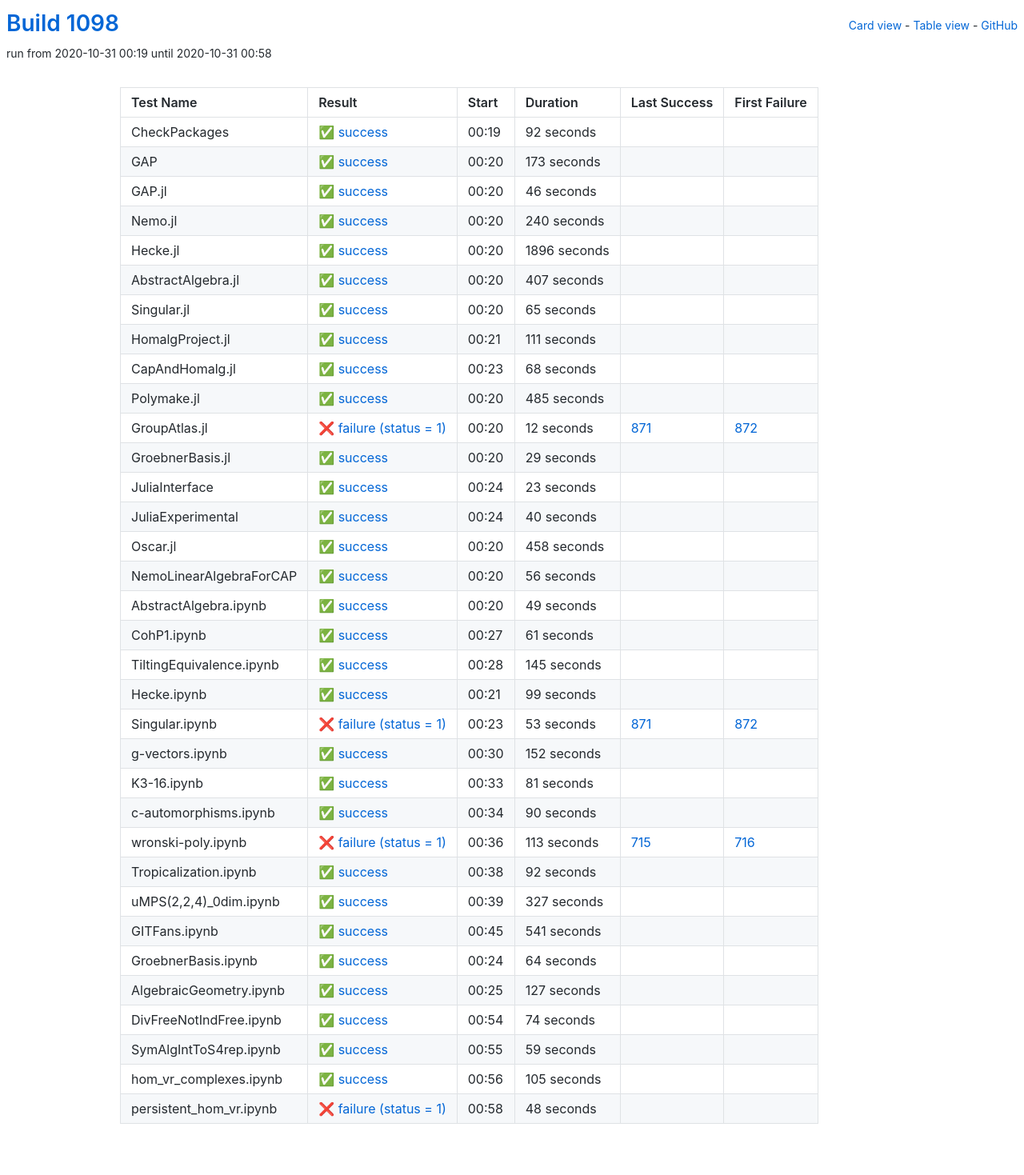
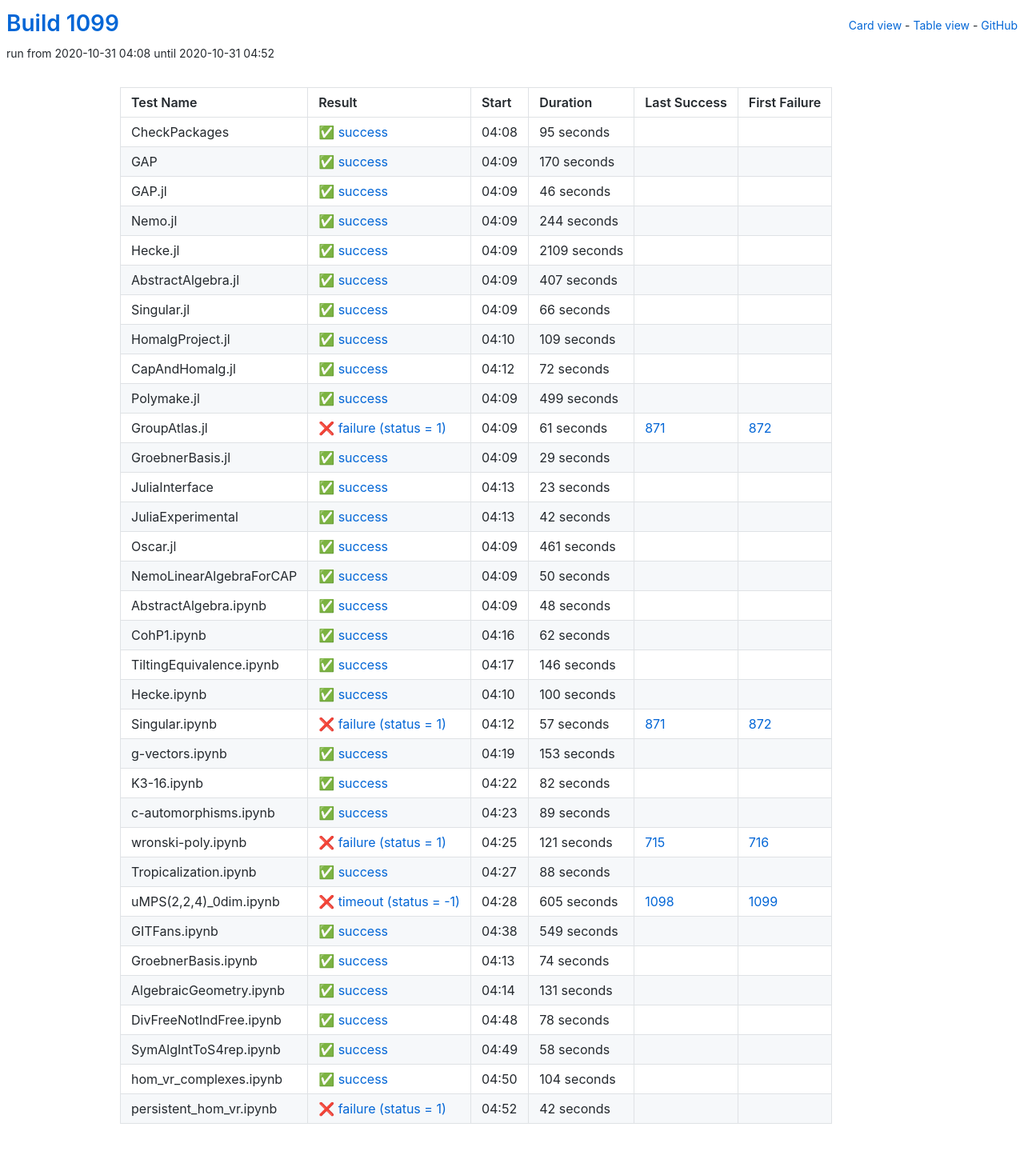
Before and after one commit to oscar-system/oscar-ci-status-stable, a Jekyll site: the page built from table.html, in a window 1280 px wide. Shown: the whole page at 80% size. Built offline with Jekyll 4.4.1, drawn with Linux system fonts in a browser that asks for light colours.

Commit message:
Build #1099

```diff
--- a/_data/ci.yml
+++ b/_data/ci.yml
@@ -1,6 +1,6 @@
 ---
-build: 1098
-build_url: https://oscarci.mathematik.uni-kl.de/job/oscar-stable/1098/
+build: 1099
+build_url: https://oscarci.mathematik.uni-kl.de/job/oscar-stable/1099/
 job: oscar-stable
 organization: oscar-system
 repo: oscar-ci-status-stable
@@ -8,32 +8,32 @@ repourl: https://github.com/oscar-system/oscar-ci-status-stable
 tests:
 - name: CheckPackages
   id: checkpackages
-  log: https://oscarci.mathematik.uni-kl.de/job/oscar-stable/1098/artifact/logs/build-1098/CheckPackages.log
-  start: 2020-10-31 00:19
+  log: https://oscarci.mathematik.uni-kl.de/job/oscar-stable/1099/artifact/logs/build-1099/CheckPackages.log
+  start: 2020-10-31 04:08
   success: true
   exitcode: 0
   status: success
-  duration: 92
+  duration: 95
   last_success: false
   last_success_url:
   first_failure: false
   first_failure_url:
 - name: GAP
   id: gap
-  log: https://oscarci.mathematik.uni-kl.de/job/oscar-stable/1098/artifact/logs/build-1098/GAP.log
-  start: 2020-10-31 00:20
+  log: https://oscarci.mathematik.uni-kl.de/job/oscar-stable/1099/artifact/logs/build-1099/GAP.log
+  start: 2020-10-31 04:09
   success: true
   exitcode: 0
   status: success
-  duration: 173
+  duration: 170
   last_success: false
   last_success_url:
   first_failure: false
   first_failure_url:
 - name: GAP.jl
   id: gap-jl
-  log: https://oscarci.mathematik.uni-kl.de/job/oscar-stable/1098/artifact/logs/build-1098/GAP.jl.log
-  start: 2020-10-31 00:20
+  log: https://oscarci.mathematik.uni-kl.de/job/oscar-stable/1099/artifact/logs/build-1099/GAP.jl.log
+  start: 2020-10-31 04:09
   success: true
   exitcode: 0
   status: success
@@ -44,32 +44,32 @@ tests:
   first_failure_url:
 - name: Nemo.jl
   id: nemo-jl
-  log: https://oscarci.mathematik.uni-kl.de/job/oscar-stable/1098/artifact/logs/build-1098/Nemo.jl.log
-  start: 2020-10-31 00:20
+  log: https://oscarci.mathematik.uni-kl.de/job/oscar-stable/1099/artifact/logs/build-1099/Nemo.jl.log
+  start: 2020-10-31 04:09
   success: true
   exitcode: 0
   status: success
-  duration: 240
+  duration: 244
   last_success: false
   last_success_url:
   first_failure: false
   first_failure_url:
 - name: Hecke.jl
   id: hecke-jl
-  log: https://oscarci.mathematik.uni-kl.de/job/oscar-stable/1098/artifact/logs/build-1098/Hecke.jl.log
-  start: 2020-10-31 00:20
+  log: https://oscarci.mathematik.uni-kl.de/job/oscar-stable/1099/artifact/logs/build-1099/Hecke.jl.log
+  start: 2020-10-31 04:09
   success: true
   exitcode: 0
   status: success
-  duration: 1896
+  duration: 2109
   last_success: false
   last_success_url:
   first_failure: false
   first_failure_url:
 - name: AbstractAlgebra.jl
   id: abstractalgebra-jl
-  log: https://oscarci.mathematik.uni-kl.de/job/oscar-stable/1098/artifact/logs/build-1098/AbstractAlgebra.jl.log
-  start: 2020-10-31 00:20
+  log: https://oscarci.mathematik.uni-kl.de/job/oscar-stable/1099/artifact/logs/build-1099/AbstractAlgebra.jl.log
+  start: 2020-10-31 04:09
   success: true
   exitcode: 0
   status: success
@@ -80,68 +80,68 @@ tests:
   first_failure_url:
 - name: Singular.jl
   id: singular-jl
-  log: https://oscarci.mathematik.uni-kl.de/job/oscar-stable/1098/artifact/logs/build-1098/Singular.jl.log
-  start: 2020-10-31 00:20
+  log: https://oscarci.mathematik.uni-kl.de/job/oscar-stable/1099/artifact/logs/build-1099/Singular.jl.log
+  start: 2020-10-31 04:09
   success: true
   exitcode: 0
   status: success
-  duration: 65
+  duration: 66
   last_success: false
   last_success_url:
   first_failure: false
   first_failure_url:
 - name: HomalgProject.jl
   id: homalgproject-jl
-  log: https://oscarci.mathematik.uni-kl.de/job/oscar-stable/1098/artifact/logs/build-1098/HomalgProject.jl.log
-  start: 2020-10-31 00:21
+  log: https://oscarci.mathematik.uni-kl.de/job/oscar-stable/1099/artifact/logs/build-1099/HomalgProject.jl.log
+  start: 2020-10-31 04:10
   success: true
   exitcode: 0
   status: success
-  duration: 111
+  duration: 109
   last_success: false
   last_success_url:
   first_failure: false
   first_failure_url:
 - name: CapAndHomalg.jl
   id: capandhomalg-jl
-  log: https://oscarci.mathematik.uni-kl.de/job/oscar-stable/1098/artifact/logs/build-1098/CapAndHomalg.jl.log
-  start: 2020-10-31 00:23
+  log: https://oscarci.mathematik.uni-kl.de/job/oscar-stable/1099/artifact/logs/build-1099/CapAndHomalg.jl.log
+  start: 2020-10-31 04:12
   success: true
   exitcode: 0
   status: success
-  duration: 68
+  duration: 72
   last_success: false
   last_success_url:
   first_failure: false
   first_failure_url:
 - name: Polymake.jl
   id: polymake-jl
-  log: https://oscarci.mathematik.uni-kl.de/job/oscar-stable/1098/artifact/logs/build-1098/Polymake.jl.log
-  start: 2020-10-31 00:20
+  log: https://oscarci.mathematik.uni-kl.de/job/oscar-stable/1099/artifact/logs/build-1099/Polymake.jl.log
+  start: 2020-10-31 04:09
   success: true
   exitcode: 0
   status: success
-  duration: 485
+  duration: 499
   last_success: false
   last_success_url:
   first_failure: false
   first_failure_url:
 - name: GroupAtlas.jl
   id: groupatlas-jl
-  log: https://oscarci.mathematik.uni-kl.de/job/oscar-stable/1098/artifact/logs/build-1098/GroupAtlas.jl.log
-  start: 2020-10-31 00:20
+  log: https://oscarci.mathematik.uni-kl.de/job/oscar-stable/1099/artifact/logs/build-1099/GroupAtlas.jl.log
+  start: 2020-10-31 04:09
   success: false
   exitcode: 1
   status: failure
-  duration: 12
+  duration: 61
   last_success: 871
   last_success_url: https://oscarci.mathematik.uni-kl.de/job/oscar-stable/871/
   first_failure: 872
   first_failure_url: https://oscarci.mathematik.uni-kl.de/job/oscar-stable/872/
 - name: GroebnerBasis.jl
   id: groebnerbasis-jl
-  log: https://oscarci.mathematik.uni-kl.de/job/oscar-stable/1098/artifact/logs/build-1098/GroebnerBasis.jl.log
-  start: 2020-10-31 00:20
+  log: https://oscarci.mathematik.uni-kl.de/job/oscar-stable/1099/artifact/logs/build-1099/GroebnerBasis.jl.log
+  start: 2020-10-31 04:09
   success: true
   exitcode: 0
   status: success
@@ -152,8 +152,8 @@ tests:
   first_failure_url:
 - name: JuliaInterface
   id: juliainterface
-  log: https://oscarci.mathematik.uni-kl.de/job/oscar-stable/1098/artifact/logs/build-1098/JuliaInterface.log
-  start: 2020-10-31 00:24
+  log: https://oscarci.mathematik.uni-kl.de/job/oscar-stable/1099/artifact/logs/build-1099/JuliaInterface.log
+  start: 2020-10-31 04:13
   success: true
   exitcode: 0
   status: success
@@ -164,212 +164,188 @@ tests:
   first_failure_url:
 - name: JuliaExperimental
   id: juliaexperimental
-  log: https://oscarci.mathematik.uni-kl.de/job/oscar-stable/1098/artifact/logs/build-1098/JuliaExperimental.log
-  start: 2020-10-31 00:24
+  log: https://oscarci.mathematik.uni-kl.de/job/oscar-stable/1099/artifact/logs/build-1099/JuliaExperimental.log
+  start: 2020-10-31 04:13
   success: true
   exitcode: 0
   status: success
-  duration: 40
+  duration: 42
   last_success: false
   last_success_url:
   first_failure: false
   first_failure_url:
 - name: Oscar.jl
   id: oscar-jl
-  log: https://oscarci.mathematik.uni-kl.de/job/oscar-stable/1098/artifact/logs/build-1098/Oscar.jl.log
-  start: 2020-10-31 00:20
+  log: https://oscarci.mathematik.uni-kl.de/job/oscar-stable/1099/artifact/logs/build-1099/Oscar.jl.log
+  start: 2020-10-31 04:09
   success: true
   exitcode: 0
   status: success
-  duration: 458
+  duration: 461
   last_success: false
   last_success_url:
   first_failure: false
   first_failure_url:
 - name: NemoLinearAlgebraForCAP
   id: nemolinearalgebraforcap
-  log: https://oscarci.mathematik.uni-kl.de/job/oscar-stable/1098/artifact/logs/build-1098/NemoLinearAlgebraForCAP.log
-  start: 2020-10-31 00:20
+  log: https://oscarci.mathematik.uni-kl.de/job/oscar-stable/1099/artifact/logs/build-1099/NemoLinearAlgebraForCAP.log
+  start: 2020-10-31 04:09
   success: true
   exitcode: 0
   status: success
-  duration: 56
+  duration: 50
   last_success: false
   last_success_url:
   first_failure: false
   first_failure_url:
 - name: AbstractAlgebra.ipynb
   id: abstractalgebra-ipynb
-  log: https://oscarci.mathematik.uni-kl.de/job/oscar-stable/1098/artifact/logs/build-1098/AbstractAlgebra.ipynb.log
-  start: 2020-10-31 00:20
+  log: https://oscarci.mathematik.uni-kl.de/job/oscar-stable/1099/artifact/logs/build-1099/AbstractAlgebra.ipynb.log
+  start: 2020-10-31 04:09
   success: true
   exitcode: 0
   status: success
-  duration: 49
+  duration: 48
   last_success: false
   last_success_url:
   first_failure: false
   first_failure_url:
 - name: CohP1.ipynb
   id: cohp1-ipynb
-  log: https://oscarci.mathematik.uni-kl.de/job/oscar-stable/1098/artifact/logs/build-1098/CohP1.ipynb.log
-  start: 2020-10-31 00:27
+  log: https://oscarci.mathematik.uni-kl.de/job/oscar-stable/1099/artifact/logs/build-1099/CohP1.ipynb.log
+  start: 2020-10-31 04:16
   success: true
   exitcode: 0
   status: success
-  duration: 61
+  duration: 62
   last_success: false
   last_success_url:
   first_failure: false
   first_failure_url:
 - name: TiltingEquivalence.ipynb
   id: tiltingequivalence-ipynb
-  log: https://oscarci.mathematik.uni-kl.de/job/oscar-stable/1098/artifact/logs/build-1098/TiltingEquivalence.ipynb.log
-  start: 2020-10-31 00:28
+  log: https://oscarci.mathematik.uni-kl.de/job/oscar-stable/1099/artifact/logs/build-1099/TiltingEquivalence.ipynb.log
+  start: 2020-10-31 04:17
   success: true
   exitcode: 0
   status: success
-  duration: 145
+  duration: 146
   last_success: false
   last_success_url:
   first_failure: false
   first_failure_url:
 - name: Hecke.ipynb
   id: hecke-ipynb
-  log: https://oscarci.mathematik.uni-kl.de/job/oscar-stable/1098/artifact/logs/build-1098/Hecke.ipynb.log
-  start: 2020-10-31 00:21
+  log: https://oscarci.mathematik.uni-kl.de/job/oscar-stable/1099/artifact/logs/build-1099/Hecke.ipynb.log
+  start: 2020-10-31 04:10
   success: true
   exitcode: 0
   status: success
-  duration: 99
+  duration: 100
   last_success: false
   last_success_url:
   first_failure: false
   first_failure_url:
 - name: Singular.ipynb
   id: singular-ipynb
-  log: https://oscarci.mathematik.uni-kl.de/job/oscar-stable/1098/artifact/logs/build-1098/Singular.ipynb.log
-  start: 2020-10-31 00:23
+  log: https://oscarci.mathematik.uni-kl.de/job/oscar-stable/1099/artifact/logs/build-1099/Singular.ipynb.log
+  start: 2020-10-31 04:12
   success: false
   exitcode: 1
   status: failure
-  duration: 53
+  duration: 57
   last_success: 871
   last_success_url: https://oscarci.mathematik.uni-kl.de/job/oscar-stable/871/
   first_failure: 872
   first_failure_url: https://oscarci.mathematik.uni-kl.de/job/oscar-stable/872/
 - name: g-vectors.ipynb
   id: g-vectors-ipynb
-  log: https://oscarci.mathematik.uni-kl.de/job/oscar-stable/1098/artifact/logs/build-1098/g-vectors.ipynb.log
-  start: 2020-10-31 00:30
+  log: https://oscarci.mathematik.uni-kl.de/job/oscar-stable/1099/artifact/logs/build-1099/g-vectors.ipynb.log
+  start: 2020-10-31 04:19
   success: true
   exitcode: 0
   status: success
-  duration: 152
+  duration: 153
   last_success: false
   last_success_url:
   first_failure: false
   first_failure_url:
 - name: K3-16.ipynb
   id: k3-16-ipynb
-  log: https://oscarci.mathematik.uni-kl.de/job/oscar-stable/1098/artifact/logs/build-1098/K3-16.ipynb.log
-  start: 2020-10-31 00:33
+  log: https://oscarci.mathematik.uni-kl.de/job/oscar-stable/1099/artifact/logs/build-1099/K3-16.ipynb.log
+  start: 2020-10-31 04:22
   success: true
   exitcode: 0
   status: success
-  duration: 81
+  duration: 82
   last_success: false
   last_success_url:
   first_failure: false
   first_failure_url:
 - name: c-automorphisms.ipynb
   id: c-automorphisms-ipynb
-  log: https://oscarci.mathematik.uni-kl.de/job/oscar-stable/1098/artifact/logs/build-1098/c-automorphisms.ipynb.log
-  start: 2020-10-31 00:34
+  log: https://oscarci.mathematik.uni-kl.de/job/oscar-stable/1099/artifact/logs/build-1099/c-automorphisms.ipynb.log
+  start: 2020-10-31 04:23
   success: true
   exitcode: 0
   status: success
-  duration: 90
+  duration: 89
   last_success: false
   last_success_url:
   first_failure: false
   first_failure_url:
 - name: wronski-poly.ipynb
   id: wronski-poly-ipynb
-  log: https://oscarci.mathematik.uni-kl.de/job/oscar-stable/1098/artifact/logs/build-1098/wronski-poly.ipynb.log
-  start: 2020-10-31 00:36
+  log: https://oscarci.mathematik.uni-kl.de/job/oscar-stable/1099/artifact/logs/build-1099/wronski-poly.ipynb.log
+  start: 2020-10-31 04:25
   success: false
   exitcode: 1
   status: failure
-  duration: 113
+  duration: 121
   last_success: 715
   last_success_url: https://oscarci.mathematik.uni-kl.de/job/oscar-stable/715/
   first_failure: 716
   first_failure_url: https://oscarci.mathematik.uni-kl.de/job/oscar-stable/716/
 - name: Tropicalization.ipynb
   id: tropicalization-ipynb
-  log: https://oscarci.mathematik.uni-kl.de/job/oscar-stable/1098/artifact/logs/build-1098/Tropicalization.ipynb.log
-  start: 2020-10-31 00:38
+  log: https://oscarci.mathematik.uni-kl.de/job/oscar-stable/1099/artifact/logs/build-1099/Tropicalization.ipynb.log
+  start: 2020-10-31 04:27
   success: true
   exitcode: 0
   status: success
-  duration: 92
+  duration: 88
   last_success: false
   last_success_url:
   first_failure: false
   first_failure_url:
 - name: uMPS(2,2,4)_0dim.ipynb
   id: umps-2-2-4-0dim-ipynb
-  log: https://oscarci.mathematik.uni-kl.de/job/oscar-stable/1098/artifact/logs/build-1098/uMPS-2-2-4-_0dim.ipynb.log
-  start: 2020-10-31 00:39
+  log: https://oscarci.mathematik.uni-kl.de/job/oscar-stable/1099/artifact/logs/build-1099/uMPS-2-2-4-_0dim.ipynb.log
+  start: 2020-10-31 04:28
+  success: false
+  exitcode: -1
+  status: timeout
+  duration: 605
+  last_success: 1098
+  last_success_url: https://oscarci.mathematik.uni-kl.de/job/oscar-stable/1098/
+  first_failure: 1099
+  first_failure_url: https://oscarci.mathematik.uni-kl.de/job/oscar-stable/1099/
+- name: GITFans.ipynb
+  id: gitfans-ipynb
+  log: https://oscarci.mathematik.uni-kl.de/job/oscar-stable/1099/artifact/logs/build-1099/GITFans.ipynb.log
+  start: 2020-10-31 04:38
   success: true
   exitcode: 0
   status: success
-  duration: 327
-  last_success: false
-  last_success_url:
-  first_failure: false
-  first_failure_url:
-- name: GITFans.ipynb
-  id: gitfans-ipynb
-  log: https://oscarci.mathematik.uni-kl.de/job/oscar-stable/1098/artifact/logs/build-1098/GITFans.ipynb.log
-  start: 2020-10-31 00:45
-  success: true
-  exitcode: 0
-  status: success
-  duration: 541
+  duration: 549
   last_success: false
   last_success_url:
   first_failure: false
   first_failure_url:
 - name: GroebnerBasis.ipynb
   id: groebnerbasis-ipynb
-  log: https://oscarci.mathematik.uni-kl.de/job/oscar-stable/1098/artifact/logs/build-1098/GroebnerBasis.ipynb.log
-  start: 2020-10-31 00:24
-  success: true
-  exitcode: 0
-  status: success
-  duration: 64
-  last_success: false
-  last_success_url:
-  first_failure: false
-  first_failure_url:
-- name: AlgebraicGeometry.ipynb
-  id: algebraicgeometry-ipynb
-  log: https://oscarci.mathematik.uni-kl.de/job/oscar-stable/1098/artifact/logs/build-1098/AlgebraicGeometry.ipynb.log
-  start: 2020-10-31 00:25
-  success: true
-  exitcode: 0
-  status: success
-  duration: 127
-  last_success: false
-  last_success_url:
-  first_failure: false
-  first_failure_url:
-- name: DivFreeNotIndFree.ipynb
-  id: divfreenotindfree-ipynb
-  log: https://oscarci.mathematik.uni-kl.de/job/oscar-stable/1098/artifact/logs/build-1098/DivFreeNotIndFree.ipynb.log
-  start: 2020-10-31 00:54
+  log: https://oscarci.mathematik.uni-kl.de/job/oscar-stable/1099/artifact/logs/build-1099/GroebnerBasis.ipynb.log
+  start: 2020-10-31 04:13
   success: true
   exitcode: 0
   status: success
@@ -378,38 +354,62 @@ tests:
   last_success_url:
   first_failure: false
   first_failure_url:
-- name: SymAlgIntToS4rep.ipynb
-  id: symalginttos4rep-ipynb
-  log: https://oscarci.mathematik.uni-kl.de/job/oscar-stable/1098/artifact/logs/build-1098/SymAlgIntToS4rep.ipynb.log
-  start: 2020-10-31 00:55
+- name: AlgebraicGeometry.ipynb
+  id: algebraicgeometry-ipynb
+  log: https://oscarci.mathematik.uni-kl.de/job/oscar-stable/1099/artifact/logs/build-1099/AlgebraicGeometry.ipynb.log
+  start: 2020-10-31 04:14
   success: true
   exitcode: 0
   status: success
-  duration: 59
+  duration: 131
+  last_success: false
+  last_success_url:
+  first_failure: false
+  first_failure_url:
+- name: DivFreeNotIndFree.ipynb
+  id: divfreenotindfree-ipynb
+  log: https://oscarci.mathematik.uni-kl.de/job/oscar-stable/1099/artifact/logs/build-1099/DivFreeNotIndFree.ipynb.log
+  start: 2020-10-31 04:48
+  success: true
+  exitcode: 0
+  status: success
+  duration: 78
+  last_success: false
+  last_success_url:
+  first_failure: false
+  first_failure_url:
+- name: SymAlgIntToS4rep.ipynb
+  id: symalginttos4rep-ipynb
+  log: https://oscarci.mathematik.uni-kl.de/job/oscar-stable/1099/artifact/logs/build-1099/SymAlgIntToS4rep.ipynb.log
+  start: 2020-10-31 04:49
+  success: true
+  exitcode: 0
+  status: success
+  duration: 58
   last_success: false
   last_success_url:
   first_failure: false
   first_failure_url:
 - name: hom_vr_complexes.ipynb
   id: hom-vr-complexes-ipynb
-  log: https://oscarci.mathematik.uni-kl.de/job/oscar-stable/1098/artifact/logs/build-1098/hom_vr_complexes.ipynb.log
-  start: 2020-10-31 00:56
+  log: https://oscarci.mathematik.uni-kl.de/job/oscar-stable/1099/artifact/logs/build-1099/hom_vr_complexes.ipynb.log
+  start: 2020-10-31 04:50
   success: true
   exitcode: 0
   status: success
-  duration: 105
+  duration: 104
   last_success: false
   last_success_url:
   first_failure: false
   first_failure_url:
 - name: persistent_hom_vr.ipynb
   id: persistent-hom-vr-ipynb
-  log: https://oscarci.mathematik.uni-kl.de/job/oscar-stable/1098/artifact/logs/build-1098/persistent_hom_vr.ipynb.log
-  start: 2020-10-31 00:58
+  log: https://oscarci.mathematik.uni-kl.de/job/oscar-stable/1099/artifact/logs/build-1099/persistent_hom_vr.ipynb.log
+  start: 2020-10-31 04:52
   success: false
   exitcode: 1
   status: failure
-  duration: 48
+  duration: 42
   last_success: false
   last_success_url:
   first_failure: false
```
Also changed, not shown: README.md.
